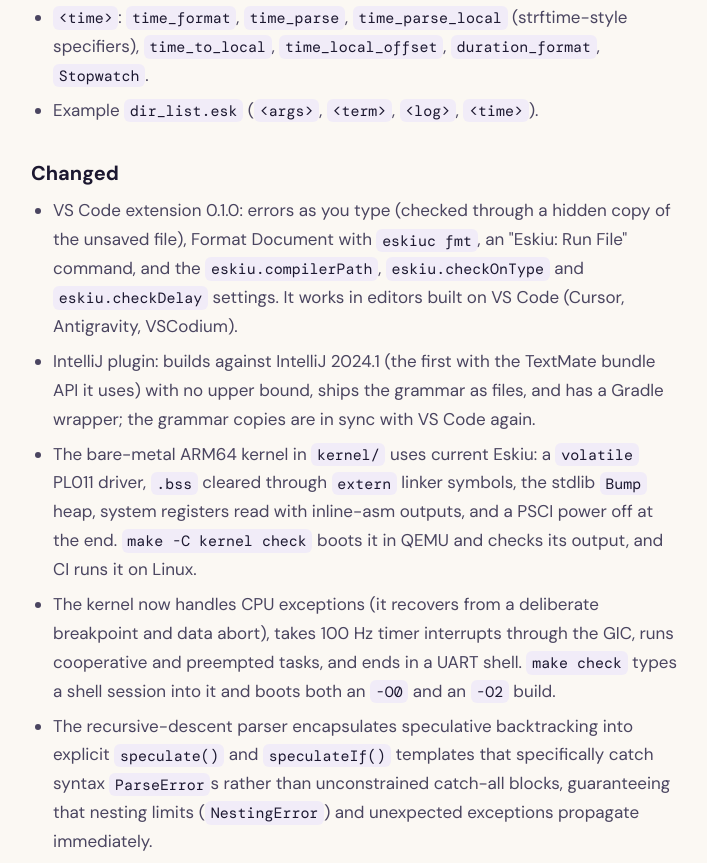
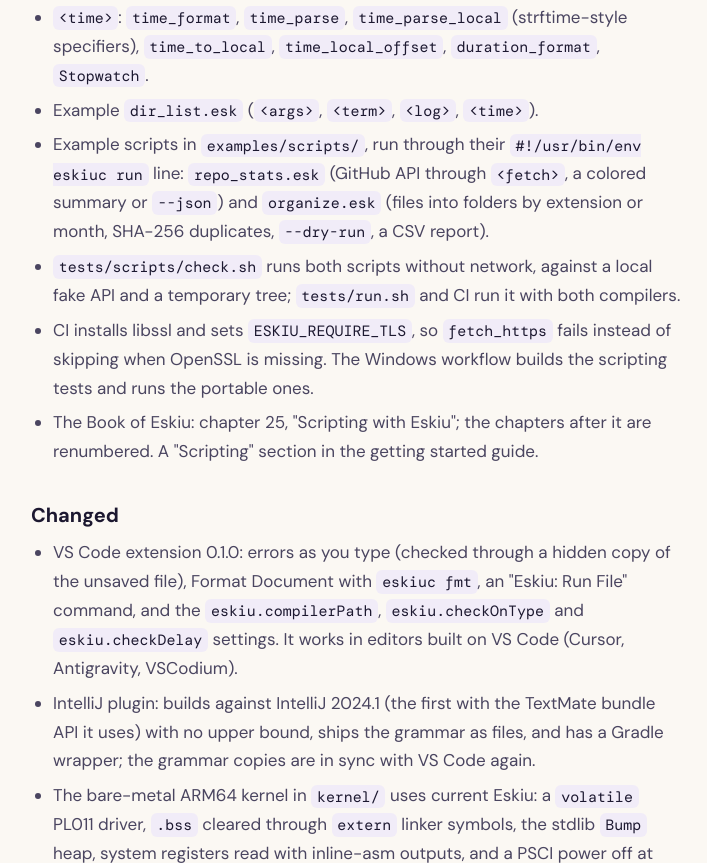
Before and after one commit to doranteseduardo/eskiu, a plain HTML site: page site/changelog.html in a window 1280 px wide. Shown: the part 2731-3594 px from the top of the page, without its empty margins (293-1000 px from the left). Drawn offline with nearby package versions, Linux system fonts and the light colour scheme.

Commit message:
changelog: example scripts, script tests, book chapter

```diff
--- a/site/changelog.html
+++ b/site/changelog.html
@@ -224,6 +224,17 @@ Versions follow <code>MAJOR.MINOR.PATCH-stage</code> (e.g. <code>0.0.9-alpha</co
 <li><code>&lt;time&gt;</code>: <code>time_format</code>, <code>time_parse</code>, <code>time_parse_local</code> (strftime-style specifiers),
   <code>time_to_local</code>, <code>time_local_offset</code>, <code>duration_format</code>, <code>Stopwatch</code>.</li>
 <li>Example <code>dir_list.esk</code> (<code>&lt;args&gt;</code>, <code>&lt;term&gt;</code>, <code>&lt;log&gt;</code>, <code>&lt;time&gt;</code>).</li>
+<li>Example scripts in <code>examples/scripts/</code>, run through their <code>#!/usr/bin/env eskiuc run</code>
+  line: <code>repo_stats.esk</code> (GitHub API through <code>&lt;fetch&gt;</code>, a colored summary or <code>--json</code>) and
+  <code>organize.esk</code> (files into folders by extension or month, SHA-256 duplicates, <code>--dry-run</code>,
+  a CSV report).</li>
+<li><code>tests/scripts/check.sh</code> runs both scripts without network, against a local fake API and
+  a temporary tree; <code>tests/run.sh</code> and CI run it with both compilers.</li>
+<li>CI installs libssl and sets <code>ESKIU_REQUIRE_TLS</code>, so <code>fetch_https</code> fails instead of
+  skipping when OpenSSL is missing. The Windows workflow builds the scripting tests and
+  runs the portable ones.</li>
+<li>The Book of Eskiu: chapter 25, "Scripting with Eskiu"; the chapters after it are
+  renumbered. A "Scripting" section in the getting started guide.</li>
 </ul>
 <h3 id="changed">Changed</h3>
 <ul>
```
Also changed, not shown: CHANGELOG.md.
